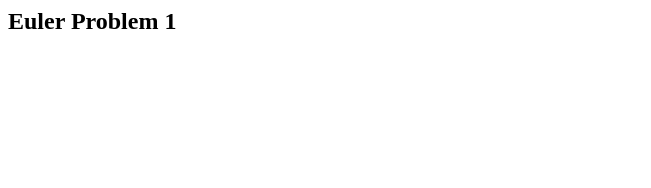
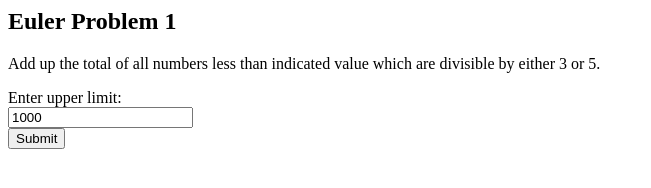
Before and after one commit to thekiltedgeek/euler, a plain HTML site: page euler1.html in a window 1280 px wide. Shown: the whole page, without its empty margins (0-651 px from the left). Drawn offline with Linux system fonts and the light colour scheme.

Commit message:
Added basic input form for euler1.

```diff
--- a/euler1.html
+++ b/euler1.html
@@ -5,5 +5,11 @@
 	</head>
 	<body>
 		<h2>Euler Problem 1</h2>
+		<p>Add up the total of all numbers less than indicated value which are divisible by either 3 or 5.</p>
+		<form>
+			Enter upper limit:<br />
+			<input type="text" name="limit" value="1000"><br />
+			<input type="submit" value="Submit"><br />
+		</form>
 	</body>
 </html>
```
